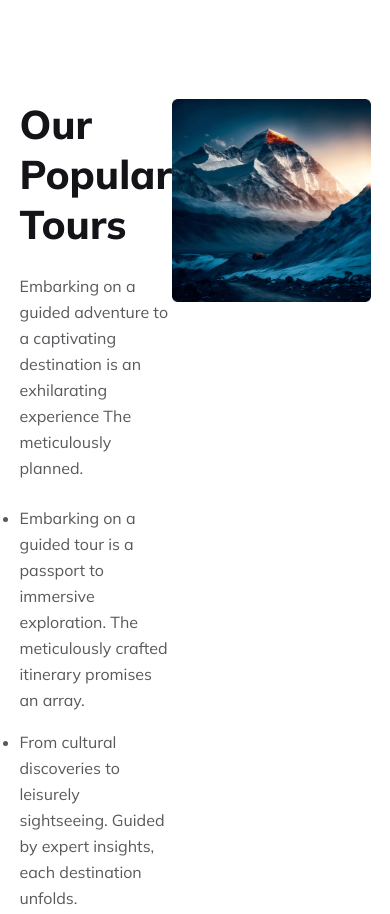
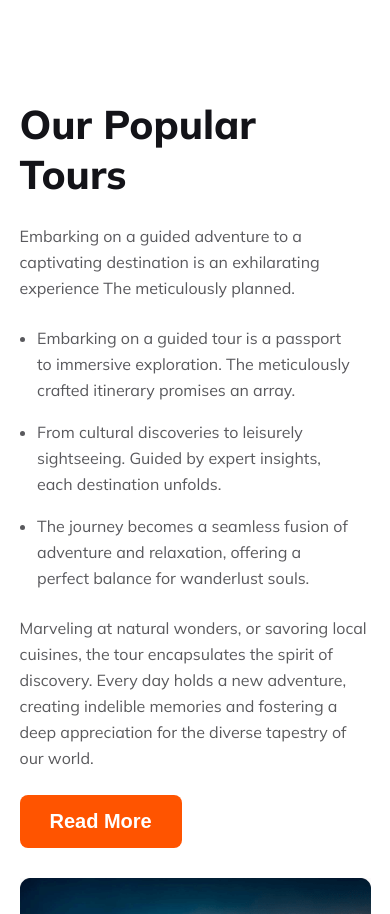
Before and after one commit to Fardus-Hassan/assignment-2, a plain HTML site: page index.html in a window 390 px wide. Shown: the part 906-1820 px from the top of the page. Drawn offline with Linux system fonts and the light colour scheme.

Commit message:
tours section responsived

```diff
--- a/styles/responsive.css
+++ b/styles/responsive.css
@@ -1,3 +1,28 @@
+@media screen and (max-width:1280px) {
+
+     .popular-tours-img{
+        max-width:50%;
+
+    }
+
+    .tours-text{
+        max-width: 50%;
+    }
+
+    .popular-tours .container ul{
+        margin: 24px auto;
+        max-width:90%;
+    }
+
+    .popular-tours .container{
+        align-items: center;
+        gap: 50px;
+    }
+
+
+
+}
+
 @media screen and (max-width:1024px) {
 
     .bar{
@@ -7,6 +32,25 @@
 
     .nav ul{
         display: none;
+    }
+
+}
+
+@media screen and (max-width:992px) {
+
+
+    .popular-tours .container{
+        flex-direction: column;
+        gap: 30px;
+    }
+
+    .popular-tours-img{
+        max-width:100%;
+
+    }
+
+    .tours-text{
+        max-width: 100%;
     }
 
 }
--- a/styles/style.css
+++ b/styles/style.css
@@ -218,7 +218,7 @@ select:focus {
 
 .text .sec-des::placeholder{
     color: rgba(19, 19, 24, 0.50);
-    font-weight: 500;
+    font-weight: 400;
 }
 
 .text input:focus{
@@ -233,15 +233,15 @@ select:focus {
 
 .popular-tours .container{
     display: flex;
-    justify-content: space-between;
+    justify-content: space-between
 }
 
 .popular-tours-img img{
-    width:100%;
+    max-width:100%;
 }
 
 .tours-text{
-    width: 49%;
+    max-width: 49%;
 }
 
 .popular-tours .container ul{
```
